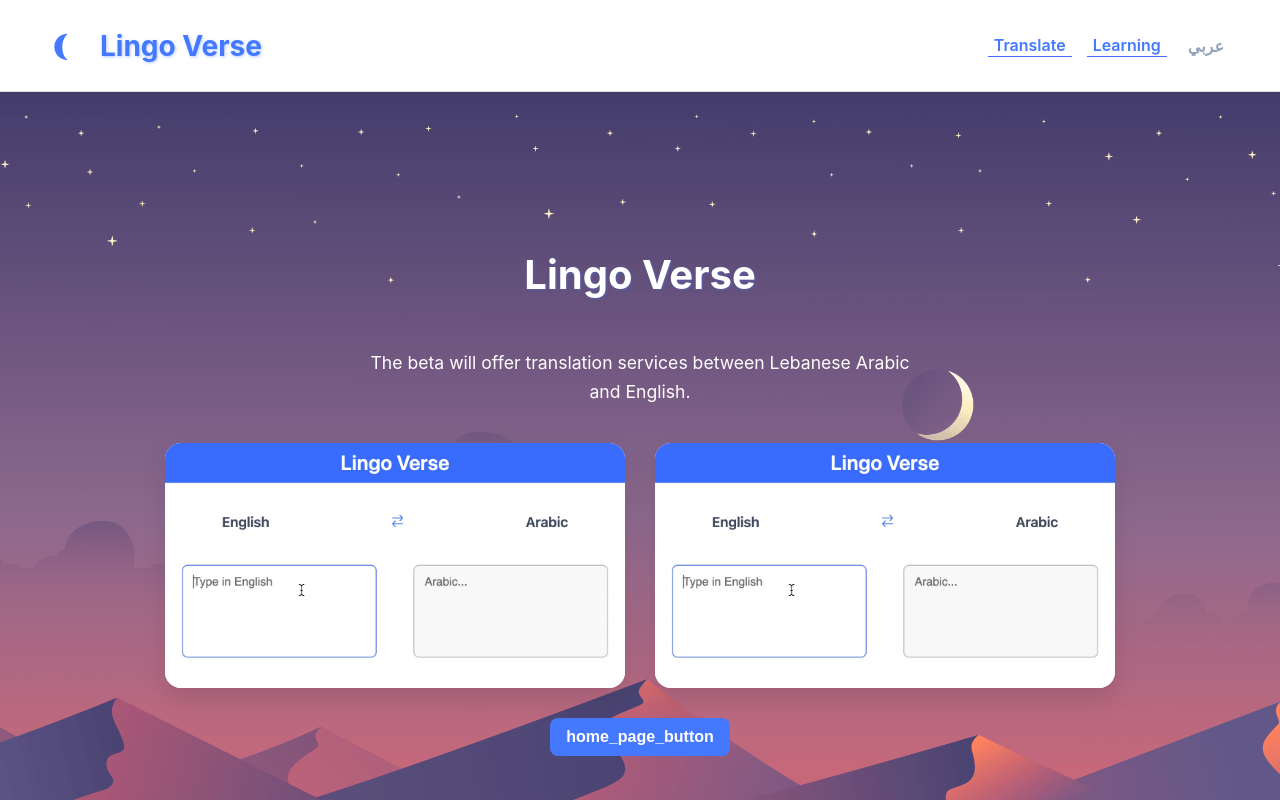
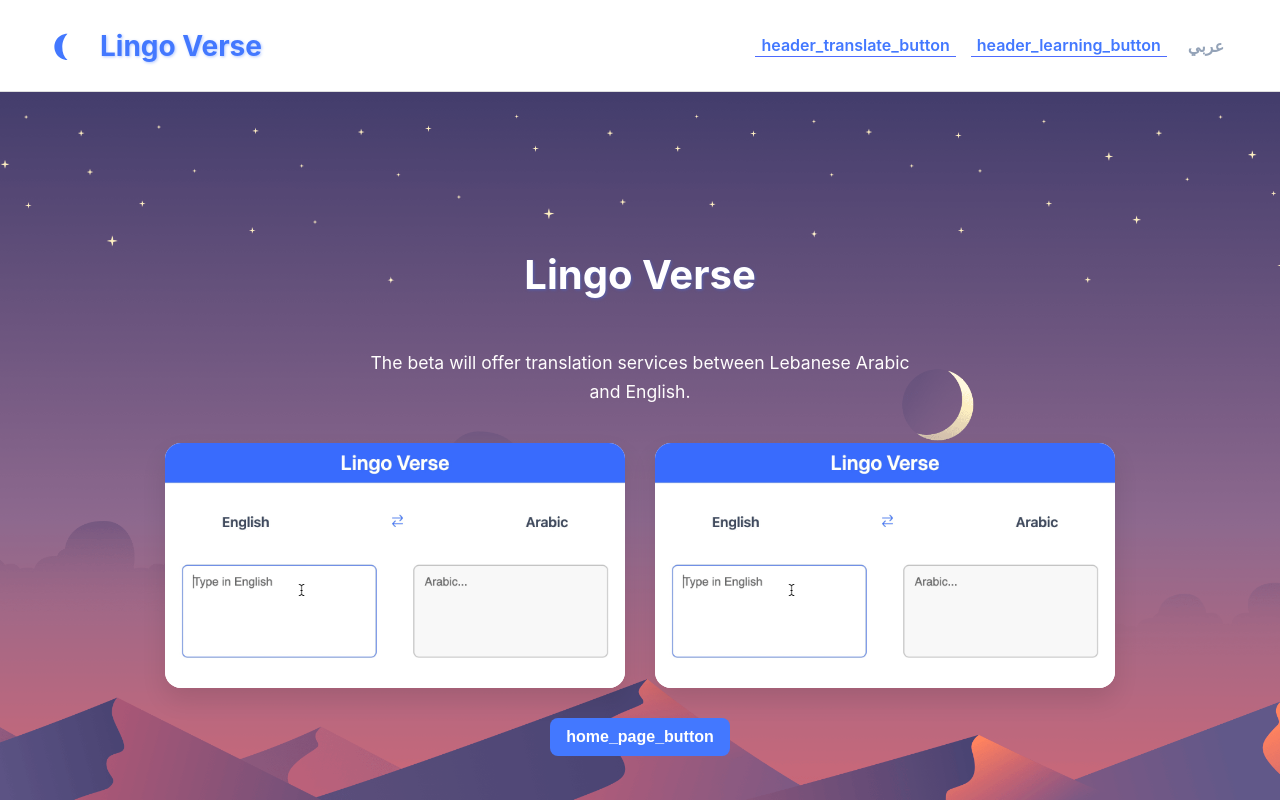
Before and after one commit to jawadrada/LingoVerse, a React (Vite) app in the folder client/: page / in a window 1280 px wide. Shown: the top 800 px of the page. Built offline with nearby package versions, Linux system fonts and the light colour scheme.

Commit message:
chore: Add translations for static text

```diff
--- a/client/src/components/Header/Header.tsx
+++ b/client/src/components/Header/Header.tsx
@@ -34,14 +34,14 @@ function Header() {
           mode="text"
           extraCssClass="header-button underline"
         >
-          {t("header_button")}
+          {t("header_translate_button")}
         </Button>
         <Button
           route="learning"
           mode="text"
           extraCssClass="header-button underline"
         >
-          Learning
+          {t("header_learning_button")}
         </Button>
         <Button
           onClick={handleChangeLanguage}
```
